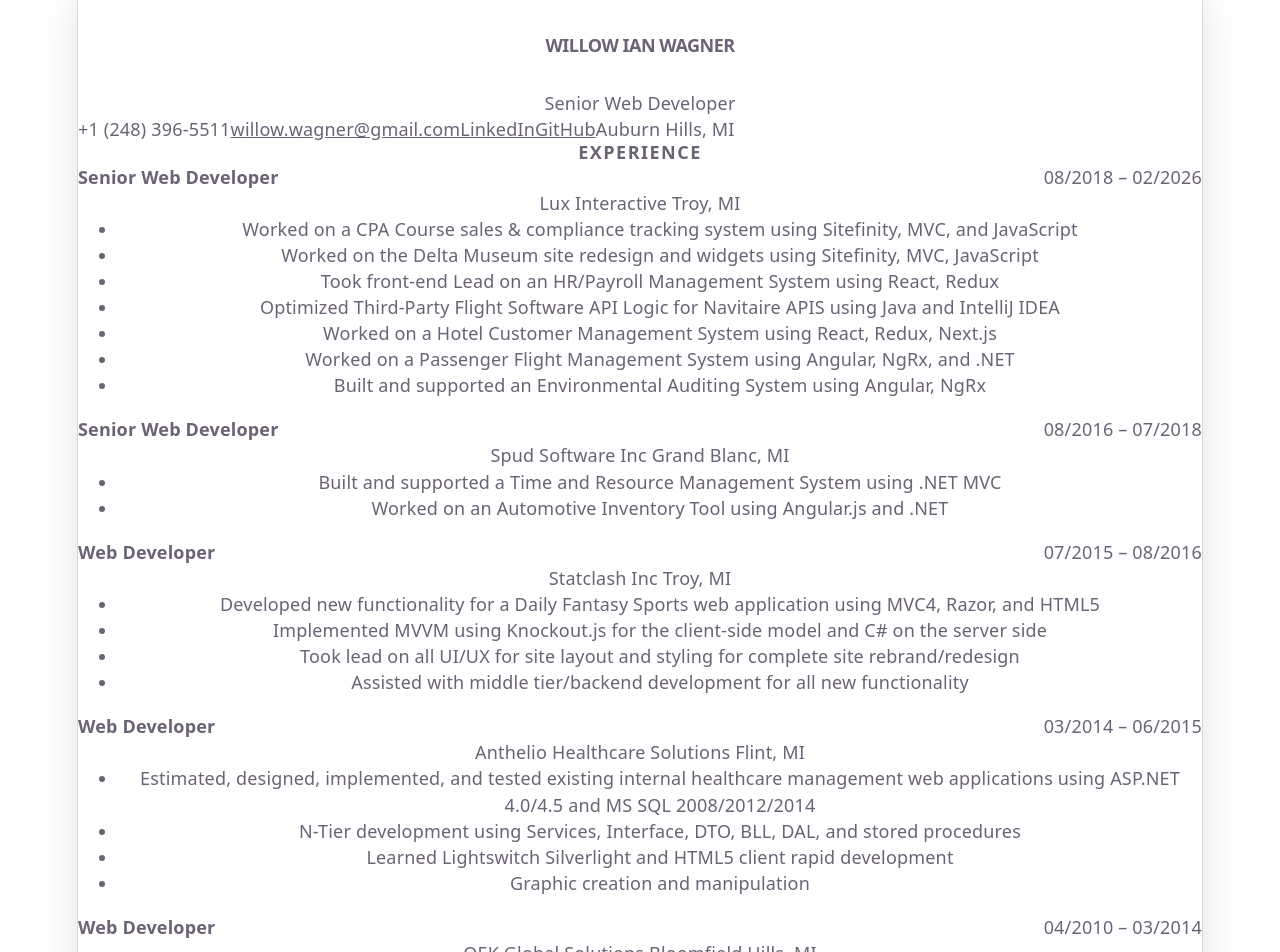
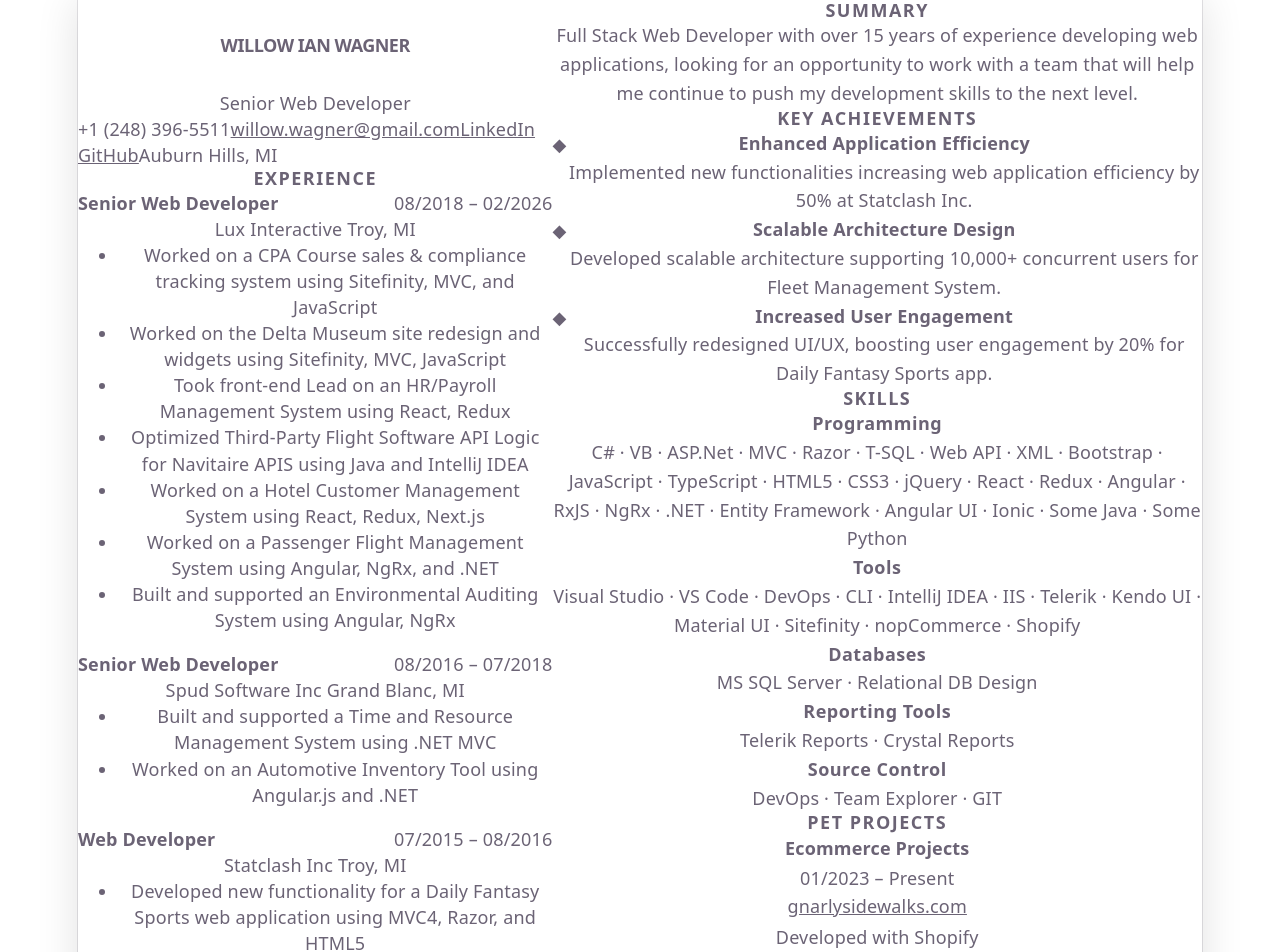
Before and after one commit to wwagner4719/willow-resume-react, a React (Vite) app: page / in a window 1280 px wide. Shown: the top 952 px of the page. Built offline with nearby package versions, Linux system fonts and the light colour scheme; the HTML template or start-up script is replaced by a standard one.

Commit message:
feat: add sidebar sections (summary, achievements, skills, projects, courses)

```diff
--- a/src/App.tsx
+++ b/src/App.tsx
@@ -2,6 +2,11 @@
 import Header from './components/Header'
 import Experience from './components/sections/Experience'
 import Education from './components/sections/Education'
+import Summary from './components/sections/Summary'
+import Achievements from './components/sections/Achievements'
+import Skills from './components/sections/Skills'
+import PetProjects from './components/sections/PetProjects'
+import RecentCourses from './components/sections/RecentCourses'
 
 export default function App() {
   return (
@@ -13,7 +18,15 @@
           <Education />
         </>
       }
-      sidebar={<></>}
+      sidebar={
+        <>
+          <Summary />
+          <Achievements />
+          <Skills />
+          <PetProjects />
+          <RecentCourses />
+        </>
+      }
     />
   )
 }
--- /dev/null
+++ b/src/components/sections/Achievements.css
@@ -0,0 +1,23 @@
+.achievements__item {
+  display: flex;
+  gap: var(--space-sm);
+  margin-bottom: var(--space-md);
+}
+
+.achievements__icon {
+  flex-shrink: 0;
+  margin-top: 2px;
+  color: var(--color-accent);
+}
+
+.achievements__title {
+  font-weight: 600;
+  font-size: var(--font-size-base);
+  margin-bottom: var(--space-xs);
+  color: var(--color-white);
+}
+
+.achievements__desc {
+  color: var(--color-sidebar-muted);
+  line-height: 1.5;
+}
--- /dev/null
+++ b/src/components/sections/Achievements.tsx
@@ -0,0 +1,21 @@
+import { achievements } from '../../data/resume'
+import SectionHeading from './SectionHeading'
+import './sidebar.css'
+import './Achievements.css'
+
+export default function Achievements() {
+  return (
+    <section className="sidebar-section">
+      <SectionHeading sidebar>Key Achievements</SectionHeading>
+      {achievements.map((a) => (
+        <div key={a.title} className="achievements__item">
+          <span className="achievements__icon" aria-hidden="true">◆</span>
+          <div>
+            <p className="achievements__title">{a.title}</p>
+            <p className="achievements__desc">{a.description}</p>
+          </div>
+        </div>
+      ))}
+    </section>
+  )
+}
--- /dev/null
+++ b/src/components/sections/PetProjects.tsx
@@ -0,0 +1,24 @@
+import { petProjects } from '../../data/resume'
+import SectionHeading from './SectionHeading'
+import './sidebar.css'
+
+export default function PetProjects() {
+  return (
+    <section className="sidebar-section">
+      <SectionHeading sidebar>Pet Projects</SectionHeading>
+      {petProjects.map((p) => (
+        <div key={p.name}>
+          <p style={{ fontWeight: 600, color: 'var(--color-white)', marginBottom: 2 }}>{p.name}</p>
+          <p style={{ color: 'var(--color-sidebar-muted)', fontSize: 'var(--font-size-sm)' }}>
+            {p.start} – {p.end}
+          </p>
+          <a href={p.url} target="_blank" rel="noreferrer"
+            style={{ color: 'var(--color-accent)', fontSize: 'var(--font-size-sm)' }}>
+            {p.url.replace('https://', '')}
+          </a>
+          <p style={{ color: 'var(--color-sidebar-muted)', marginTop: 4 }}>{p.description}</p>
+        </div>
+      ))}
+    </section>
+  )
+}
--- /dev/null
+++ b/src/components/sections/RecentCourses.tsx
@@ -0,0 +1,14 @@
+import { recentCourses } from '../../data/resume'
+import SectionHeading from './SectionHeading'
+import './sidebar.css'
+
+export default function RecentCourses() {
+  return (
+    <section className="sidebar-section">
+      <SectionHeading sidebar>Recent Courses</SectionHeading>
+      {recentCourses.map((c) => (
+        <p key={c} style={{ color: 'var(--color-sidebar-muted)' }}>{c}</p>
+      ))}
+    </section>
+  )
+}
--- /dev/null
+++ b/src/components/sections/Skills.css
@@ -0,0 +1,17 @@
+.skills__group {
+  margin-bottom: var(--space-md);
+}
+
+.skills__group-name {
+  font-weight: 600;
+  font-size: var(--font-size-sm);
+  color: var(--color-white);
+  margin-bottom: var(--space-xs);
+  letter-spacing: 0.5px;
+}
+
+.skills__list {
+  color: var(--color-sidebar-muted);
+  line-height: 1.7;
+  font-size: var(--font-size-sm);
+}
--- /dev/null
+++ b/src/components/sections/Skills.tsx
@@ -0,0 +1,18 @@
+import { skills } from '../../data/resume'
+import SectionHeading from './SectionHeading'
+import './sidebar.css'
+import './Skills.css'
+
+export default function Skills() {
+  return (
+    <section className="sidebar-section">
+      <SectionHeading sidebar>Skills</SectionHeading>
+      {Object.entries(skills).map(([group, items]) => (
+        <div key={group} className="skills__group">
+          <p className="skills__group-name">{group}</p>
+          <p className="skills__list">{items.join(' · ')}</p>
+        </div>
+      ))}
+    </section>
+  )
+}
--- /dev/null
+++ b/src/components/sections/Summary.tsx
@@ -0,0 +1,12 @@
+import { summary } from '../../data/resume'
+import SectionHeading from './SectionHeading'
+import './sidebar.css'
+
+export default function Summary() {
+  return (
+    <section className="sidebar-section">
+      <SectionHeading sidebar>Summary</SectionHeading>
+      <p>{summary}</p>
+    </section>
+  )
+}
--- /dev/null
+++ b/src/components/sections/sidebar.css
@@ -0,0 +1,9 @@
+.sidebar-section {
+  margin-bottom: var(--space-xl);
+  color: var(--color-sidebar-text);
+  font-size: var(--font-size-sm);
+}
+
+.sidebar-section p {
+  line-height: 1.6;
+}
```
